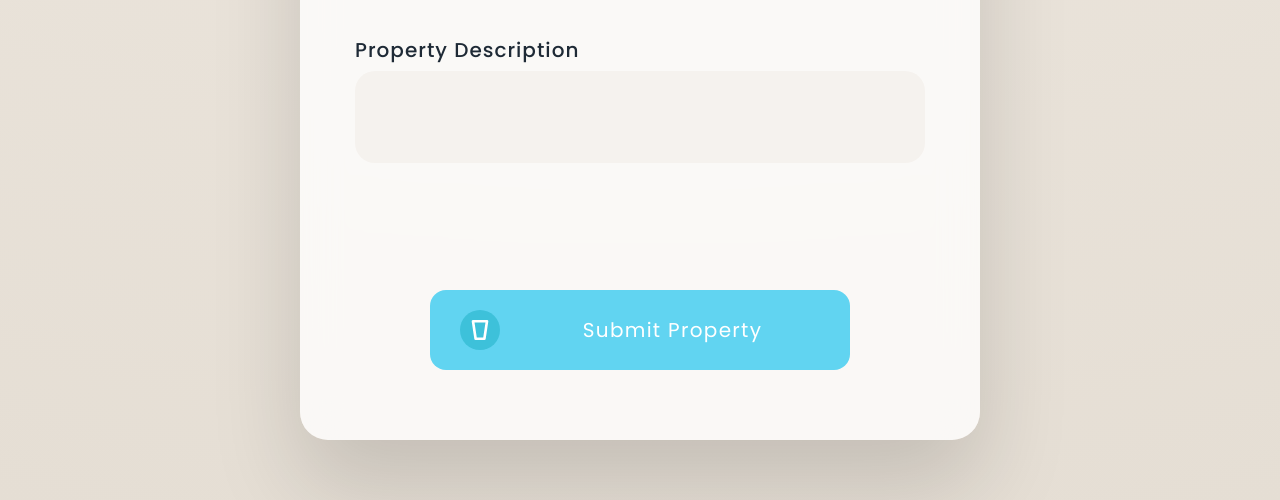
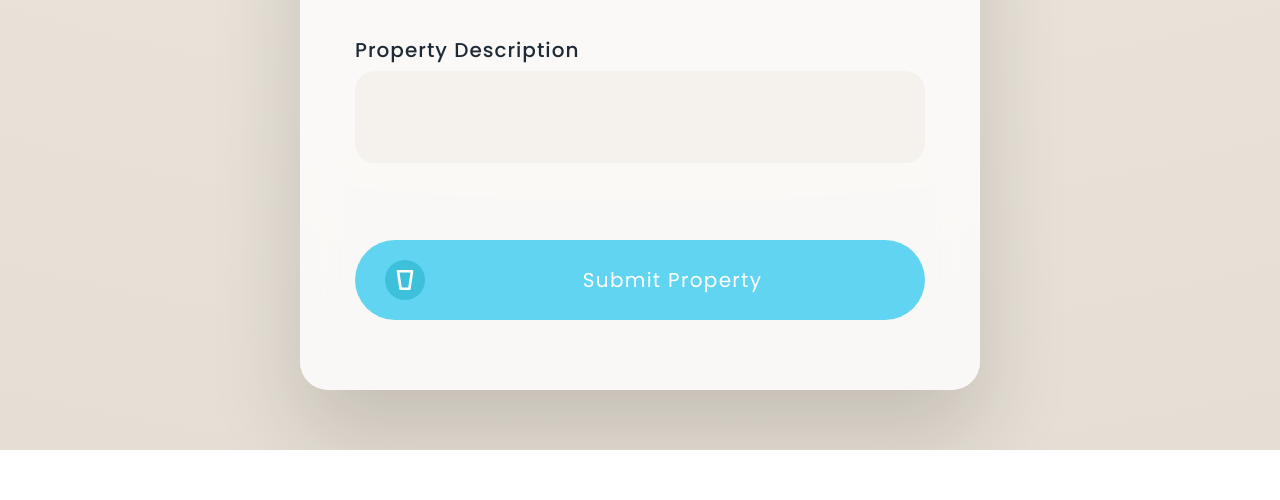
Before and after one commit to deep6161/brd-co, a Django app: template login/templates/login/sale.html in a window 1280 px wide. Shown: the part 2163-2663 px from the top of the page. After the commit the page ends 2613 px from the top, so only its background shows below. Run offline with Django 3.2, Linux system fonts and the light colour scheme; the template is opened without the code that fills it, so the values that code supplies are empty.

Commit message:
fix: match animation button width to submit and upgrade seller avatar

```diff
--- a/login/templates/login/sale.html
+++ b/login/templates/login/sale.html
@@ -426,17 +426,12 @@
         .demo {
             position: relative;
             width: 100%;
-            max-width: 420px;
-            /* ⬅️ width bada */
+            max-width: 100%;
             height: 80px;
-            /* ⬅️ height bada */
-            margin: 120px auto 0;
-            /* ⬅️ center + thoda niche */
+            margin: 70px auto 0;
             padding-left: 90px;
-            /* ⬅️ drone ke liye space */
             padding-right: 25px;
-            border-radius: 16px;
-            /* ⬅️ more premium */
+            border-radius: 50px;
             background: #61d4f1;
             transition: background-color 1s;
             cursor: pointer;
```
Also changed, not shown: login/templates/login/property_detail.html (+11 -2 lines).
